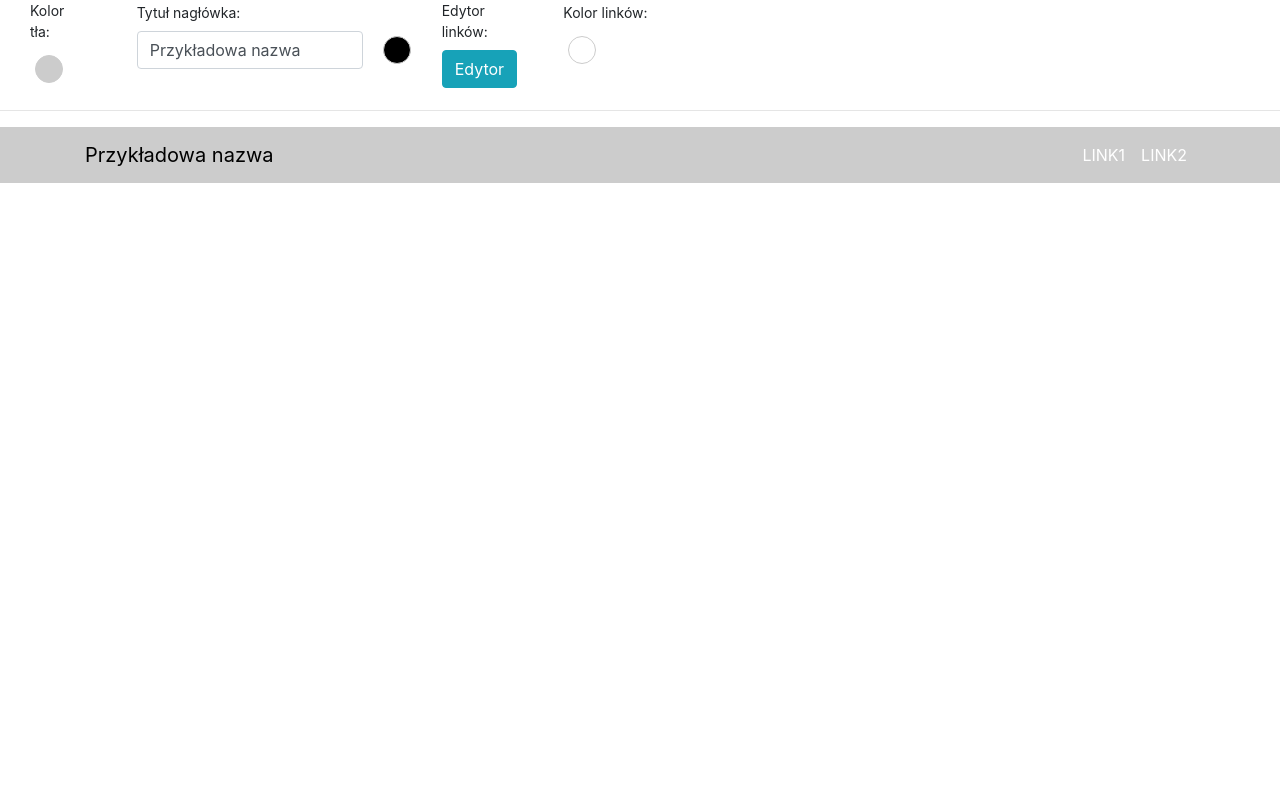
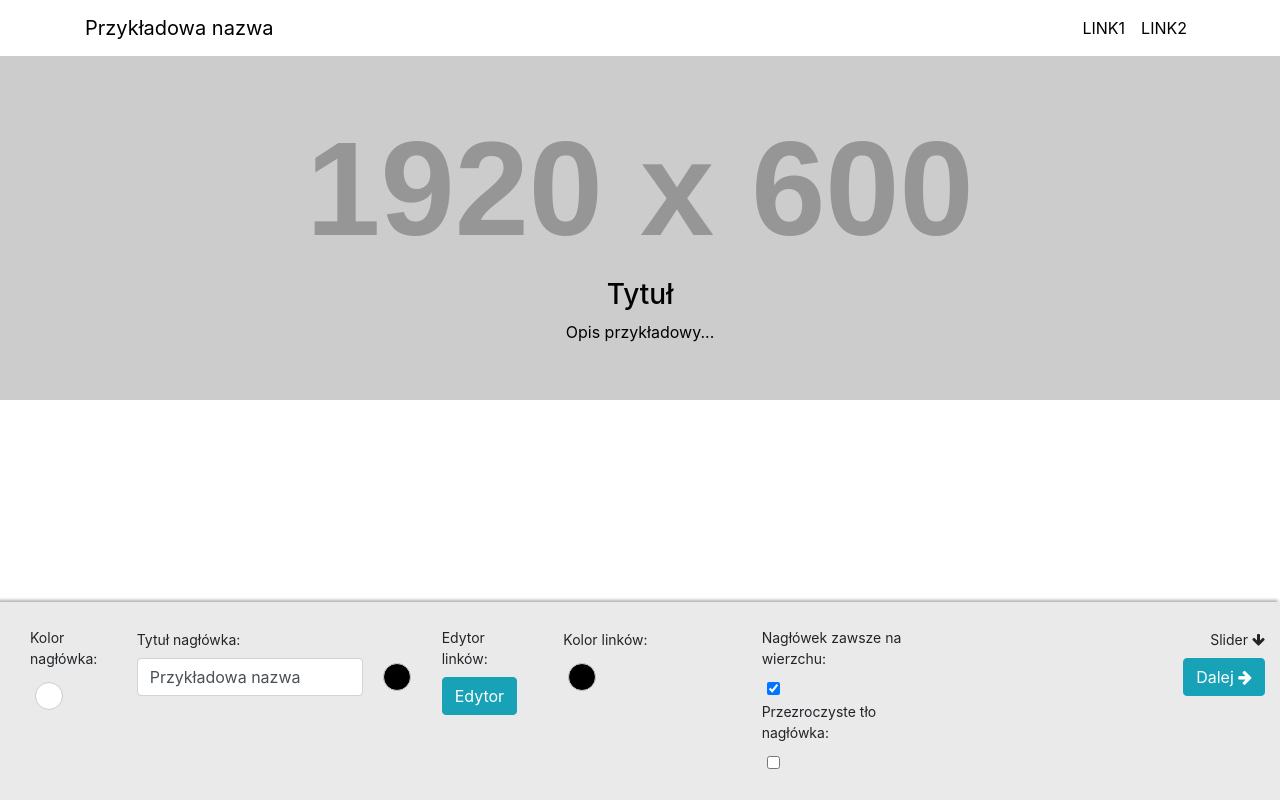
Before and after one commit to ttracz/sp-generator, a React (Create React App) app: page / in a window 1280 px wide. Built offline with nearby package versions, Linux system fonts and the light colour scheme.

Commit message:
Carousel (one item only)

```diff
--- a/src/components/GeneratedHtml.js
+++ b/src/components/GeneratedHtml.js
@@ -4,7 +4,8 @@ export default class GeneratedHtml extends Component {
 
     render() {
         return <div className={'generatedHTML'}>
-            <nav className="navbar navbar-expand-lg navbar-light" id="mainNav" style={{background: this.props.navbarBackground}}>
+            {console.log(this.props.navbarFixed)}
+            <nav className={"navbar navbar-expand-lg navbar-light " + this.props.navbarFixed} id="mainNav" style={{background: this.props.navbarBackground}}>
                 <div className="container">
                     <a className="navbar-brand" href="#page-top"
                        style={{color: this.props.navbarBrandColor}}>{this.props.navbarBrand}</a>
@@ -25,6 +26,17 @@ export default class GeneratedHtml extends Component {
                     </div>
                 </div>
             </nav>
+            <div id="carouselExampleSlidesOnly" className="carousel slide" data-ride="carousel">
+                <div className="carousel-inner">
+                    <div className="carousel-item active">
+                        <img className="d-block w-100" src={this.props.carouselImage} alt="Carousel"/>
+                        <div className="carousel-caption d-none d-md-block" style={{color: this.props.carouselCaptionColor}}>
+                            <h3>{this.props.carouselCaptionPrimary}</h3>
+                            <p>{this.props.carouselCaptionSecondary}</p>
+                        </div>
+                    </div>
+                </div>
+            </div>
         </div>
     }
 }
--- a/src/components/Generator.js
+++ b/src/components/Generator.js
@@ -3,16 +3,23 @@ import './generators/Generators.css'
 import GeneratedHtml from "./GeneratedHtml";
 import {NavBarGen} from "./generators/navbarGenerator/NavBarGen";
 import {Loader} from "../utilities/loader/Loader";
+import {CarouselGen} from "./generators/carouselGenerator/CarouselGen";
 
 export const Generator = () => {
 
     const [loader, setLoader] = React.useState(false)
+    const [generatorStage, setGeneratorStage] = React.useState(0)
 
     const [navbarBrand, setNavbarBrand] = React.useState('Przykładowa nazwa')
     const [navbarBrandColor, setNavbarBrandColor] = React.useState('#000000')
-    const [navbarBackground, setNavbarBackground] = React.useState('#cccccc')
-    const [linkColor, setLinkColor] = React.useState('#ffffff')
+    const [navbarBackground, setNavbarBackground] = React.useState('#ffffff')
+    const [linkColor, setLinkColor] = React.useState('#000000')
     const [navLinks, setNavLinks] = React.useState([{nazwa: 'Link1', url: '#'}, {nazwa: 'Link2', url: '#'}])
+    const [navbarFixed, setNavbarFixed] = React.useState("fixed-top")
+    const [carouselImage, setCarouselImage] = React.useState('https://via.placeholder.com/1920x600?text=Sample+image')
+    const [carouselCaptionPrimary, setCarouselCaptionPrimary] = React.useState('Tytuł')
+    const [carouselCaptionSecondary, setCarouselCaptionSecondary] = React.useState('Opis przykładowy...')
+    const [carouselCaptionColor, setCarouselCaptionColor] = React.useState('#000000')
 
     const setReload = () => {
         setLoader(true)
@@ -23,9 +30,20 @@ export const Generator = () => {
 
     return (
         <div className="App">
-            <NavBarGen setNavbarBrandColor={e => setNavbarBrandColor(e)}
+            {loader ? <Loader/> : <GeneratedHtml navbarBackground={navbarBackground}
+                                                 navbarBrand={navbarBrand}
                                                  navbarBrandColor={navbarBrandColor}
-                       onChangeNavbarBrand={e => setNavbarBrand(e.target.value)}
+                                                 navLinks={navLinks}
+                                                 linkColor={linkColor}
+                                                 navbarFixed={navbarFixed}
+                                                 carouselImage={carouselImage}
+                                                 carouselCaptionPrimary={carouselCaptionPrimary}
+                                                 carouselCaptionSecondary={carouselCaptionSecondary}
+                                                 carouselCaptionColor={carouselCaptionColor}
+            />}
+            {generatorStage === 0 ? <NavBarGen setNavbarBrandColor={e => setNavbarBrandColor(e)}
+                                               navbarBrandColor={navbarBrandColor}
+                                               setNavbarBrand={e => setNavbarBrand(e.target.value)}
                                                navbarBrand={navbarBrand}
                                                setNavbarBackground={e => setNavbarBackground(e)}
                                                navbarBackground={navbarBackground}
@@ -37,13 +55,22 @@ export const Generator = () => {
                                                    setReload()
                                                }}
                                                navLinks={navLinks}
-            />
-            <hr/>
-            {loader ? <Loader/> : <GeneratedHtml navbarBackground={navbarBackground}
-                                                   navbarBrand={navbarBrand}
-                                                   navbarBrandColor={navbarBrandColor}
-                                                   navLinks={navLinks}
-                                                   linkColor={linkColor}/>}
+                                               navbarFixed={navbarFixed}
+                                               setNavbarFixed={e => setNavbarFixed(e)}
+                                               setGeneratorStage={e => setGeneratorStage(e)}
+                                               generatorStage={generatorStage}
+            /> : null}
+            {generatorStage === 1 ? <CarouselGen carouselImage={carouselImage}
+                                                 setCarouselImage={e => setCarouselImage(e)}
+                                                 carouselCaptionPrimary={carouselCaptionPrimary}
+                                                 setCarouselCaptionPrimary={e => setCarouselCaptionPrimary(e)}
+                                                 carouselCaptionSecondary={carouselCaptionSecondary}
+                                                 setCarouselCaptionSecondary={e => setCarouselCaptionSecondary(e)}
+                                                 carouselCaptionColor={carouselCaptionColor}
+                                                 setCarouselCaptionColor={e => setCarouselCaptionColor(e)}
+                                                 setGeneratorStage={e => setGeneratorStage(e)}
+                                                 generatorStage={generatorStage}
+            /> : null}
         </div>
     );
 }
--- a/src/components/generators/Generators.css
+++ b/src/components/generators/Generators.css
@@ -4,6 +4,19 @@ label {
 
 button {
     height: 38px;
+}
+
+.generatorContainer {
+    position: fixed;
+    bottom: 0;
+    width: 100%;
+    padding: 25px 0px 25px 0px;
+    background: #eaeaea;
+    box-shadow: -2px -2px 3px #00000050;
+}
+
+.ReactModal__Overlay {
+    z-index: 1050;
 }
 
 .ReactModal__Content {
@@ -23,3 +36,7 @@ button {
 .linkInput .buttonContainer {
     margin-top: 15px;
 }
+
+input[type=checkbox] {
+    margin-left: 5px;
+}
--- a/src/components/generators/navbarGenerator/InputColorPicker.js
+++ b/src/components/generators/InputColorPicker.js
@@ -1,5 +1,5 @@
 import React from 'react'
-import {ColorPicker} from "../../../utilities/colorPicker/ColorPicker";
+import {ColorPicker} from "../../utilities/colorPicker/ColorPicker";
 
 export const InputColorPicker = (props) => {
 
--- /dev/null
+++ b/src/components/generators/carouselGenerator/CarouselGen.js
@@ -0,0 +1,72 @@
+import React from 'react'
+import '../Generators.css'
+import Modal from 'react-modal'
+import {InputColorPicker} from "../InputColorPicker";
+
+export const CarouselGen = (props) => {
+
+    const [file, setFile] = React.useState('')
+
+    const onFileChange = (e) => {
+        let x = ''
+        getBase64(e.target.files[0], (result) => {
+            x = result;
+            console.log(result)
+            props.setCarouselImage(result)
+        });
+    }
+
+    const getBase64 = (file, cb) => {
+        let reader = new FileReader();
+        reader.readAsDataURL(file);
+        reader.onload = function () {
+            cb(reader.result)
+        };
+        reader.onerror = function (error) {
+            console.log('Error: ', error);
+        };
+    }
+
+    return (
+        <div className={'generatorContainer'}>
+            <div className={'row'} style={{marginLeft: 0, marginRight: 0}}>
+                <div className={'col-1'}>
+                    <div className={'text-left'}>
+                        <div><label><i className={'fa fa-arrow-down'}/> Nagłówek</label></div>
+                        <button className={'btn btn-info'} onClick={()=>props.setGeneratorStage(0)}><i className={'fa fa-arrow-left'}/> Wstecz</button>
+                    </div>
+                </div>
+                <div className={'col-1'}>
+                    <InputColorPicker
+                        label={'Kolor tekstu:'}
+                        input={false}
+                        setColor={e => {
+                            props.setCarouselCaptionColor(e)
+                        }}
+                        color={props.carouselCaptionColor}
+                    />
+                </div>
+                <div className={'col-2'}>
+                    <label>Tytuł:</label>
+                    <input className={'form-control titleInput'} defaultValue={props.carouselCaptionPrimary}
+                           onChange={e => props.setCarouselCaptionPrimary(e.target.value)}/>
+                </div>
+                <div className={'col-3'}>
+                    <label>Opis:</label>
+                    <input className={'form-control titleInput'} defaultValue={props.carouselCaptionSecondary}
+                           onChange={e => props.setCarouselCaptionSecondary(e.target.value)}/>
+                </div>
+                <div className={'col-4'}>
+                    <label>Zmień obraz:</label>
+                    <div><label className={'btn btn-info'}><input type="file" name="file" onChange={onFileChange} hidden/>Wybierz obraz...</label></div>
+                </div>
+                <div className={'col-1'}>
+                    <div className={'text-right'}>
+                        <div><label>Bloki <i className={'fa fa-arrow-down'}/> </label></div>
+                        <button className={'btn btn-info'} onClick={()=>props.setGeneratorStage(2)}>Dalej <i className={'fa fa-arrow-right'}/></button>
+                    </div>
+                </div>
+            </div>
+        </div>
+    );
+}
--- a/src/components/generators/navbarGenerator/NavBarGen.js
+++ b/src/components/generators/navbarGenerator/NavBarGen.js
@@ -1,6 +1,6 @@
 import React from 'react'
 import '../Generators.css'
-import {InputColorPicker} from "./InputColorPicker";
+import {InputColorPicker} from "../InputColorPicker";
 import LinkInput from "./LinkInput";
 import Modal from 'react-modal'
 
@@ -8,8 +8,24 @@ export const NavBarGen = (props) => {
 
     const [linkModal, openLinkModal] = React.useState(false)
 
+    const setFixed = () => {
+        if (props.navbarFixed === ""){
+            props.setNavbarFixed("fixed-top")
+        } else {
+            props.setNavbarFixed("")
+        }
+    }
+
+    const setTransparent = () => {
+        if (props.navbarBackground === "transparent"){
+            props.setNavbarBackground('#ffffff')
+        } else {
+            props.setNavbarBackground('transparent')
+        }
+    }
+
     return (
-        <div>
+        <div className={'generatorContainer'}>
             <Modal
                 isOpen={linkModal}
                 onRequestClose={()=>openLinkModal(false)}
@@ -20,7 +36,7 @@ export const NavBarGen = (props) => {
             <div className={'row'} style={{marginLeft: 0, marginRight: 0}}>
                 <div className={'col-1'}>
                     <InputColorPicker
-                        label={'Kolor tła:'}
+                        label={'Kolor nagłówka:'}
                         input={false}
                         setColor={e => {
                             props.setNavbarBackground(e)
@@ -35,7 +51,7 @@ export const NavBarGen = (props) => {
                             props.setNavbarBrandColor(e)
                         }}
                         color={props.navbarBrandColor}
-                        onChangeText={e => props.setNavbarBrand(e.target.value)}
+                        onChangeText={e => props.setNavbarBrand(e)}
                         text={props.navbarBrand}
                     />
                 </div>
@@ -53,6 +69,16 @@ export const NavBarGen = (props) => {
                         color={props.linkColor}
                     />
                 </div>
+                <div className={'col-2'}>
+                    <label>Nagłówek zawsze na wierzchu:</label><input type={'checkbox'} checked={props.navbarFixed} onClick={()=>setFixed()}/>
+                    <label>Przezroczyste tło nagłówka:</label><input type={'checkbox'} checked={props.navbarBackground === 'transparent'} onClick={()=>setTransparent()}/>
+                </div>
+                <div className={'col-3'}>
+                    <div className={'text-right'}>
+                        <div><label>Slider <i className={'fa fa-arrow-down'}/> </label></div>
+                        <button className={'btn btn-info'} onClick={()=>props.setGeneratorStage(1)}>Dalej <i className={'fa fa-arrow-right'}/></button>
+                    </div>
+                </div>
             </div>
         </div>
     );
--- a/src/utilities/colorPicker/ColorPicker.css
+++ b/src/utilities/colorPicker/ColorPicker.css
@@ -9,5 +9,6 @@
 .colorPickerContainer {
     position: absolute;
     left: -5px;
+    bottom: 60px;
     z-index: 2
 }
--- a/src/utilities/colorPicker/ColorPicker.js
+++ b/src/utilities/colorPicker/ColorPicker.js
@@ -18,7 +18,7 @@ export const ColorPicker = (props) => {
         swatch: {
             padding: '5px',
             marginLeft: '15px',
-            background: '#fff',
+            background: 'transparent',
             display: 'inline-block',
             cursor: 'pointer',
         },
```
Lines whose indentation alone changed are shown as unchanged.
